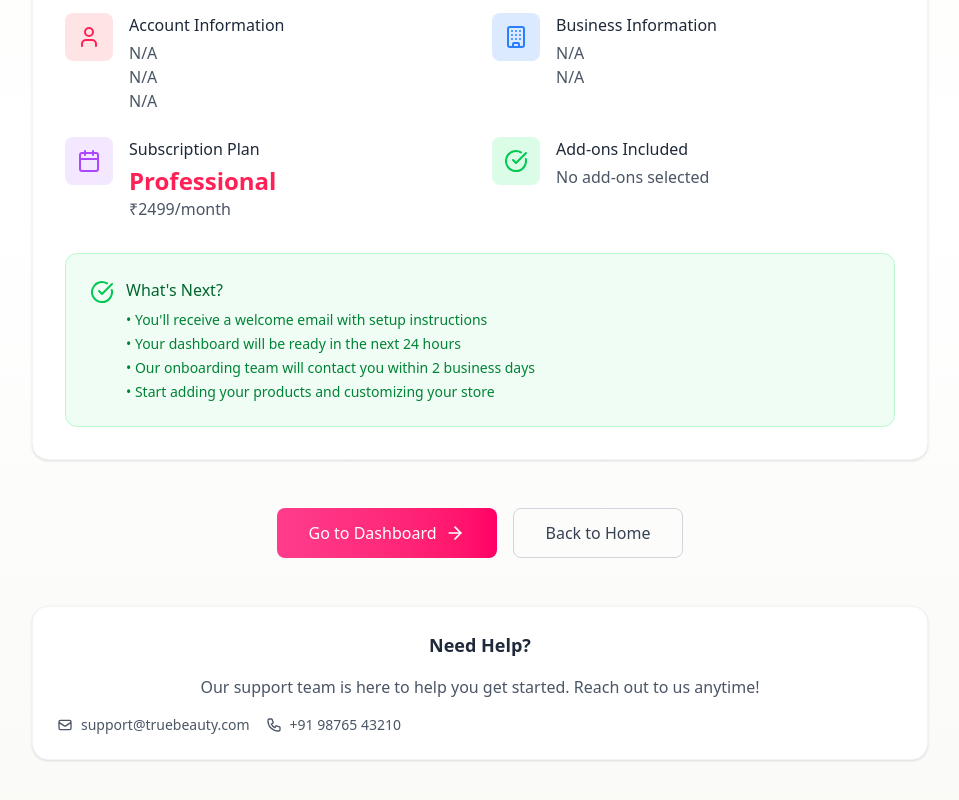
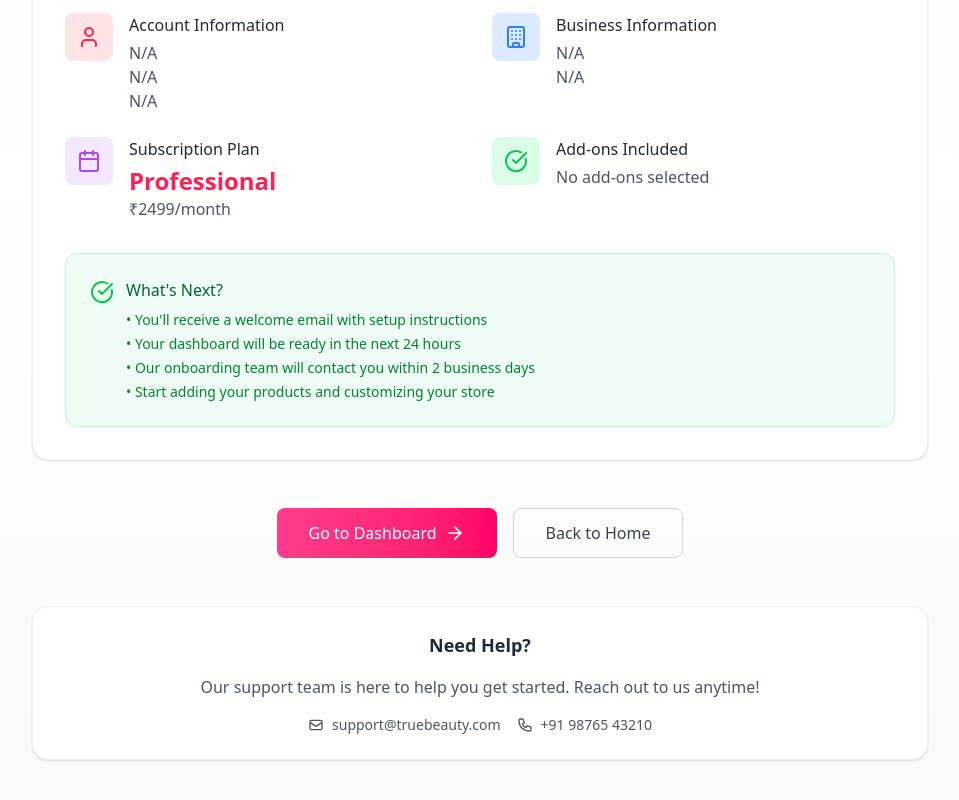
Before and after one commit to ZoyaAnsari19/True-Beauty-Web, a Next.js app: page /pricing/success in a window 1280 px wide. Shown: the part 468-1268 px from the top of the page, without its empty margins (160-1119 px from the left). Built offline with nearby package versions, Linux system fonts and the light colour scheme; a web font is replaced by a local one.

Commit message:
Enhance SuccessPage layout by centering content within the success message section. This improves visual alignment and user experience.

```diff
--- a/app/pricing/success/page.tsx
+++ b/app/pricing/success/page.tsx
@@ -216,7 +216,7 @@
             <p className="text-gray-600 mb-4">
               Our support team is here to help you get started. Reach out to us anytime!
             </p>
-            <div className="flex flex-col sm:flex-row gap-4 text-sm text-gray-600">
+            <div className="flex flex-col sm:flex-row gap-4 text-sm text-gray-600 justify-center items-center">
               <div className="flex items-center gap-2">
                 <svg className="w-4 h-4" fill="none" stroke="currentColor" viewBox="0 0 24 24">
                   <path strokeLinecap="round" strokeLinejoin="round" strokeWidth={2} d="M3 8l7.89 5.26a2 2 0 002.22 0L21 8M5 19h14a2 2 0 002-2V7a2 2 0 00-2-2H5a2 2 0 00-2 2v10a2 2 0 002 2z" />
```
